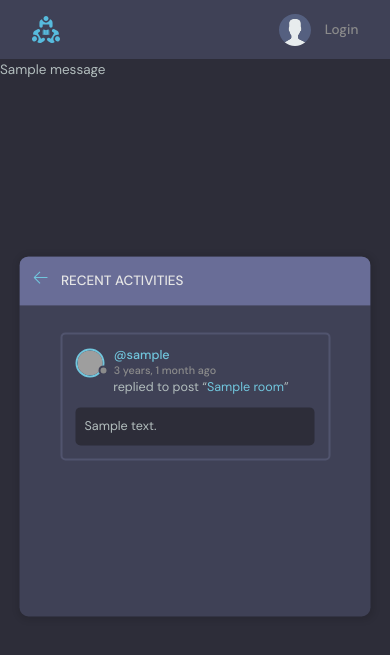
After one commit to saratedd/studybud, a Django app: template base/templates/base/activity.html in a window 390 px wide. The commit adds this page. Shown: the top 655 px of the page. Run offline with Django 4.2, Linux system fonts and the light colour scheme; the template is opened without the code that fills it: most values are stand-ins (such as "Sample title", 1, 10 or a date in 2020); one stand-in notice (Sample message) is shown; grey boxes are pictures that could not be loaded.

Commit message:
add recent activity responsivness

```diff
--- /dev/null
+++ b/base/templates/base/activity.html
@@ -0,0 +1,59 @@
+{% extends 'main.html' %}
+
+{% block content %}
+<main class="layout">
+	<div class="container">
+		<div class="layout__box">
+			<div class="layout__boxHeader">
+				<div class="layout__boxTitle">
+					<a href="{% url 'home' %}">
+						<svg version="1.1" xmlns="http://www.w3.org/2000/svg" width="32" height="32" viewBox="0 0 32 32">
+							<title>arrow-left</title>
+							<path
+							d="M13.723 2.286l-13.723 13.714 13.719 13.714 1.616-1.611-10.96-10.96h27.625v-2.286h-27.625l10.965-10.965-1.616-1.607z"
+							></path>
+						</svg>
+					</a>
+					<h3>Recent Activities</h3>
+				</div>
+			</div>
+
+			<div class="activities-page layout__body">
+				{% for message in room_messages %}
+				<div class="activities__box">
+					<div class="activities__boxHeader roomListRoom__header">
+						<a href="{% url 'user-profile' message.user.id %}" class="roomListRoom__author">
+							<div class="avatar avatar--small">
+								<img src="https://randomuser.me/api/portraits/women/11.jpg" />
+							</div>
+							<p>
+								@{{message.user.username}}
+								<span>{{message.created|timesince}} ago</span>
+							</p>
+						</a>
+						<div class="roomListRoom__actions">
+							{% if request.user == message.user %}
+							<a href="{% url 'delete-message' message.id %}">
+								<svg version="1.1" xmlns="http://www.w3.org/2000/svg" width="32" height="32" viewBox="0 0 32 32">
+									<title>remove</title>
+									<path
+									d="M27.314 6.019l-1.333-1.333-9.98 9.981-9.981-9.981-1.333 1.333 9.981 9.981-9.981 9.98 1.333 1.333 9.981-9.98 9.98 9.98 1.333-1.333-9.98-9.98 9.98-9.981z"
+									></path>
+								</svg>
+							</a>
+							{% endif %}
+						</div>
+					</div>
+					<div class="activities__boxContent">
+						<p>replied to post “<a href="room.html">{{message.room.name}}</a>”</p>
+						<div class="activities__boxRoomContent">
+							{{message}}
+						</div>
+					</div>
+				</div>
+				{% endfor %}
+			</div>
+		</div>
+	</div>
+</main>
+{% endblock content %}
--- a/base/templates/base/home.html
+++ b/base/templates/base/home.html
@@ -23,7 +23,7 @@
         </form>
         <div class="mobile-menuItems">
           <a class="btn btn--main btn--pill" href="{% url 'topics' %}">Browse Topics</a>
-          <a class="btn btn--main btn--pill" href="#">Recent Activities</a>
+          <a class="btn btn--main btn--pill" href="{% url 'activity' %}">Recent Activities</a>
         </div>
       </div>
       <div class="roomList__header">
--- a/base/urls.py
+++ b/base/urls.py
@@ -19,4 +19,5 @@ urlpatterns = [
     path('update-user/', views.updateUser, name='update-user'),
 
     path('topics/', views.topicsPage, name='topics'),
+    path('activity/', views.activityPage, name='activity'),
 ]
--- a/base/views.py
+++ b/base/views.py
@@ -184,3 +184,8 @@ def topicsPage(request):
     topics = Topic.objects.filter(name__icontains=q)
     context = {'topics': topics}
     return render(request, 'base/topics.html', context)
+
+def activityPage(request):
+    room_messages = Message.objects.all()
+    context = {'room_messages': room_messages}
+    return render(request, 'base/activity.html', context)
```
